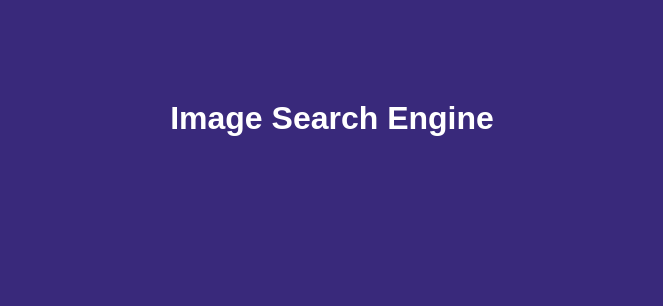
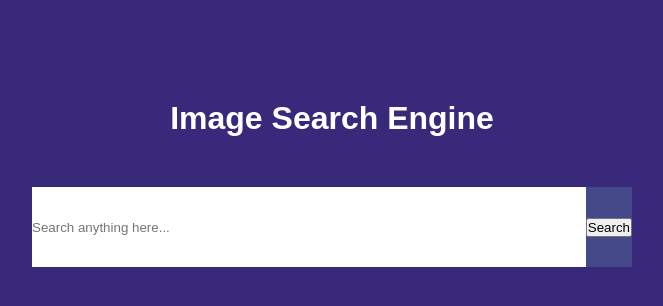
Before and after one commit to Vikalp-Mishra03/Image_search_engine, a plain HTML site: page index.html in a window 1280 px wide. Shown: the whole page, without its empty margins (308-971 px from the left). Drawn offline with Linux system fonts and the light colour scheme.

Commit message:
complete form section

```diff
--- a/index.html
+++ b/index.html
@@ -8,6 +8,10 @@
 </head>
 <body>
     <h1>Image Search Engine</h1>
+    <form id="search-form">
+        <input type="text" id="search-box" placeholder="Search anything here...">
+        <button>Search</button>
+    </form>
     <script src="script.js"></script>
 </body>
 </html>
--- a/style.css
+++ b/style.css
@@ -15,3 +15,21 @@ h1{
     margin: 100px auto 50px;
     font-weight: 600;
 }
+
+form{
+    width: 90%;
+    max-width: 600px;
+    margin: auto;
+    height: 80px;
+    background: #434989;
+    display: flex;
+    align-items: center;
+}
+
+form input{
+    flex: 1;
+    height: 100%;
+    border: 0;
+    outline: 0;
+    background: ;
+}
```
